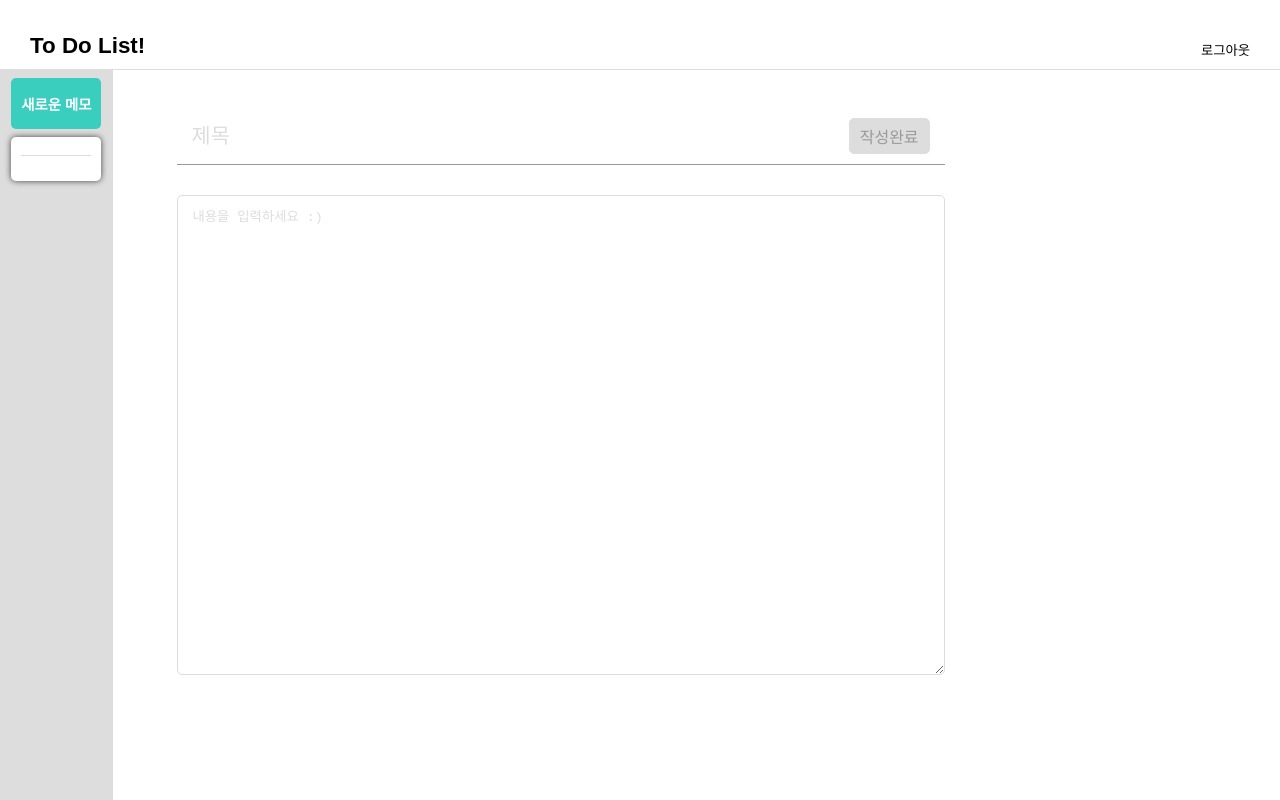
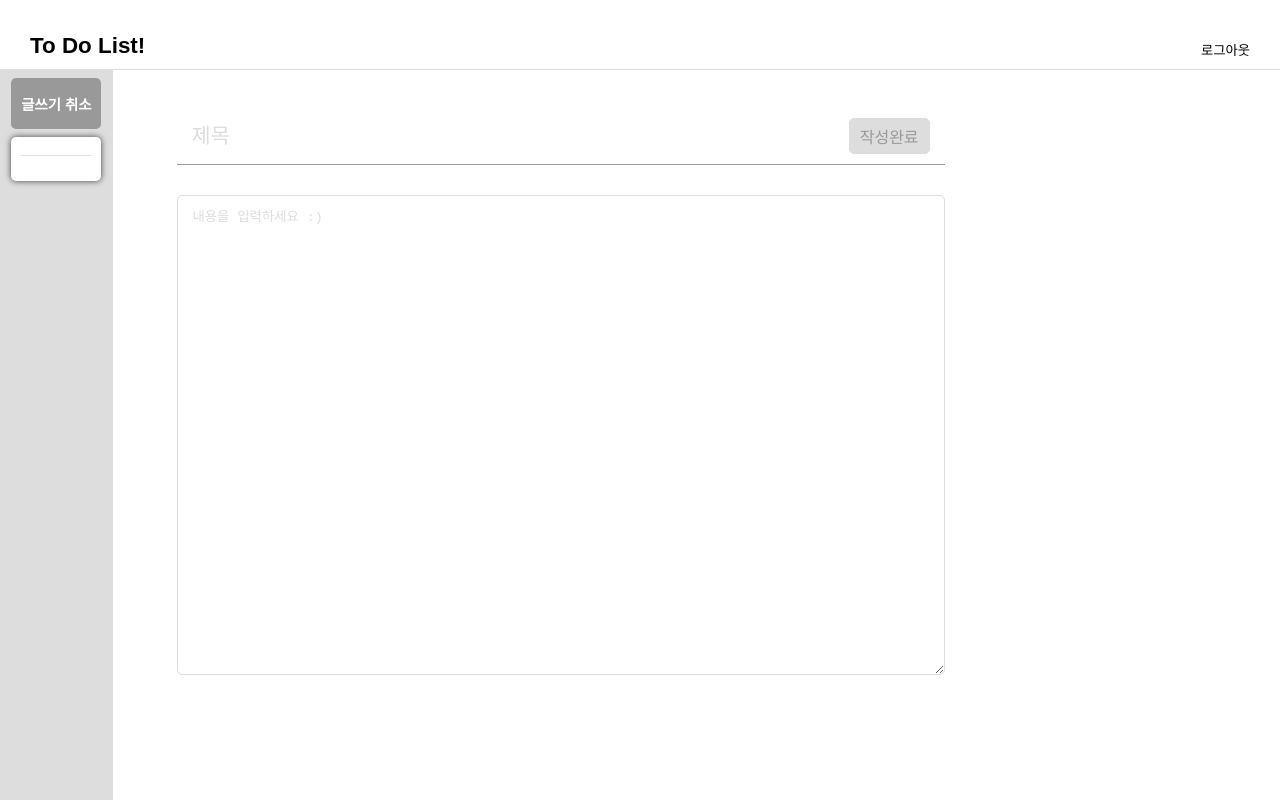
Before and after one commit to sseung-i/wanted-pre-onboarding-challenge-fe-1, a React (Create React App) app: page /detail/create in a window 1280 px wide. Built offline with nearby package versions, Linux system fonts and the light colour scheme; no server answers; sample sign-in values are in the browser's storage.

Commit message:
페이지 폴더 이동

```diff
--- a/src/Router.tsx
+++ b/src/Router.tsx
@@ -1,8 +1,8 @@
 import { BrowserRouter, Route, Routes } from "react-router-dom";
-import Create from "./pages/components/Create";
-import Modify from "./pages/components/Modify";
+import Create from "./pages/Create";
+import Modify from "./pages/Modify";
 import Nav from "./pages/components/Nav";
-import Read from "./pages/components/Read";
+import Read from "./pages/Read";
 import Join from "./pages/Join";
 import Login from "./pages/Login";
 import Main from "./pages/Main";
--- a/src/pages/components/Create.tsx
+++ b/src/pages/Create.tsx
@@ -1,9 +1,9 @@
-import React, { useState } from "react";
+import React, { useEffect, useState } from "react";
 import { useNavigate } from "react-router-dom";
 import styled, { css } from "styled-components";
-import myserver from "../../axios";
-import { useToDoDataStore } from "../../store/todoData";
-import Detail from "./Detail";
+import myserver from "../axios";
+import { useToDoDataStore } from "../store/todoData";
+import Detail from "./components/Detail";
 
 interface PlaceHolder {
   submitDisabled: boolean;
@@ -42,7 +42,7 @@ const Create = () => {
           }
         );
 
-        setIsCreate();
+        setIsCreate(false);
 
         const id = res.data.data.id;
         navigate(`/detail/${id}`);
@@ -53,6 +53,10 @@ const Create = () => {
       return;
     }
   };
+
+  useEffect(() => {
+    setIsCreate(true);
+  }, []);
 
   const submitDisabled = title !== "" && content !== "";
 
--- a/src/pages/components/Modify.tsx
+++ b/src/pages/Modify.tsx
@@ -1,8 +1,8 @@
 import React, { useEffect, useState } from "react";
 import { useNavigate, useParams } from "react-router-dom";
 import styled, { css } from "styled-components";
-import myserver from "../../axios";
-import Detail from "./Detail";
+import myserver from "../axios";
+import Detail from "./components/Detail";
 
 interface PlaceHolder {
   submitDisabled: boolean;
--- a/src/pages/components/Read.tsx
+++ b/src/pages/Read.tsx
@@ -1,8 +1,8 @@
 import React, { useEffect, useState } from "react";
 import { useNavigate, useParams } from "react-router-dom";
 import styled from "styled-components";
-import myserver from "../../axios";
-import Detail from "./Detail";
+import myserver from "../axios";
+import Detail from "./components/Detail";
 
 interface Todo {
   title?: string;
@@ -105,6 +105,7 @@ const Area = styled.div`
   height: 60vh;
   margin-top: 30px;
   padding: 10px 15px;
+  word-wrap: break-word;
 `;
 
 const BtnWrap = styled.div`
--- a/src/pages/components/List.tsx
+++ b/src/pages/components/List.tsx
@@ -22,6 +22,8 @@ const List = () => {
 
   const { id } = useParams();
 
+  console.log(listData);
+
   const getList = async () => {
     try {
       const res = await myserver.get("/todos", {
@@ -37,12 +39,12 @@ const List = () => {
   };
 
   const cancelCreate = () => {
-    setIsCreate();
+    setIsCreate(false);
     navigate(-1);
   };
 
   const goToCreatePage = () => {
-    setIsCreate();
+    setIsCreate(true);
     navigate("/detail/create");
   };
 
@@ -64,8 +66,13 @@ const List = () => {
           ) : (
             <CreateBtn onClick={goToCreatePage}>새로운 메모</CreateBtn>
           )}
-          {listData?.map((todo: Todo) => (
-            <TodoCard key={todo.id} {...todo} />
+          {listData.map((todo: Todo) => (
+            <TodoCard
+              key={`${todo.id}`}
+              id={todo.id}
+              title={todo.title}
+              content={todo.content}
+            />
           ))}
         </ToDoList>
       ) : (
--- a/src/pages/components/TodoCard.tsx
+++ b/src/pages/components/TodoCard.tsx
@@ -3,7 +3,11 @@ import { useNavigate, useParams } from "react-router-dom";
 import styled from "styled-components";
 
 interface Props {
-  [key: string]: string;
+  id: string;
+  title: string;
+  content: string;
+  key: string;
+  // [key: string]: string;
 }
 
 const TodoCard = (props: Props) => {
--- a/src/store/todoData.ts
+++ b/src/store/todoData.ts
@@ -2,12 +2,12 @@ import create from "zustand";
 
 interface State {
   isCreated: boolean;
-  setIsCreate: () => void;
+  setIsCreate: (isCreated: boolean) => void;
 }
 
 export const useToDoDataStore = create<State>((set) => ({
   isCreated: false,
-  setIsCreate: () => {
-    set((state) => ({ isCreated: !state.isCreated }));
+  setIsCreate: (isCreated) => {
+    set({ isCreated });
   },
 }));
```
